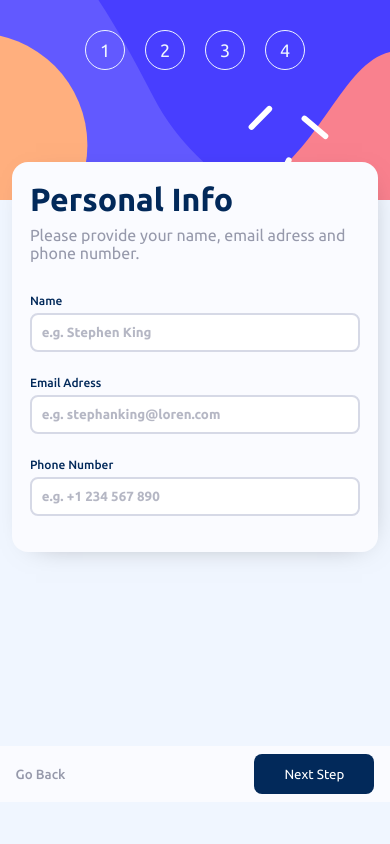
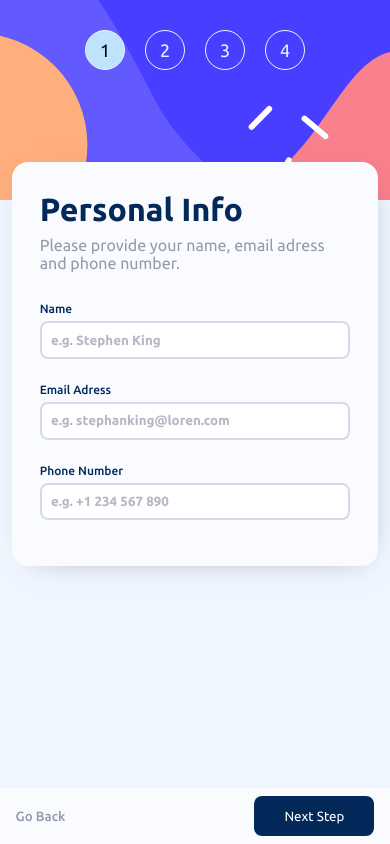
Before and after one commit to 484Irgang/Multi-steps-form, a Vue app: page / in a window 390 px wide. Built offline with nearby package versions, Linux system fonts and the light colour scheme.

Commit message:
finalizei o step de informação pessoal e iniciando o step 2, apenas fazendo algumas alterações primeiro antes de prosseguir

```diff
--- a/src/components/ButtonNext.vue
+++ b/src/components/ButtonNext.vue
@@ -1,8 +1,27 @@
-<script></script>
+<script>
+    export default {
+        data(){
+            return{
+                indexButton: 0
+            }
+        },
+        props: {
+            clicked: Number
+        },
+        emits: ['responseClick'],
+        methods: {
+            clickedNext(){
+                this.indexButton = this.clicked;
+                this.indexButton++
+                this.$emit('responseClick', this.indexButton);
+            }
+        }
+    }
+</script>
 
 <template>
     <div class="container-button">
-        <button>Next Step</button>
+        <button @click="clickedNext">Next Step</button>
         <button>Go Back</button>
     </div>
 </template>
@@ -53,7 +72,7 @@
         padding: 2% 4%;
         background-color: hsl(231, 100%, 99%);
         position: absolute;
-        bottom: 5%;
+        bottom: 0;
     }
 }
 </style>
--- a/src/components/MultiStepsForm.vue
+++ b/src/components/MultiStepsForm.vue
@@ -1,8 +1,19 @@
 <script>
 import PersonalInfo from './PersonalInfo.vue'
+import SelectPlan from './SelectPlan.vue'
 
 export default{
-    components: {PersonalInfo}
+    data(){
+        return {
+            stepIndex : 0
+        }
+    },
+    components: {PersonalInfo,SelectPlan},
+    methods: {
+        checarSteps(e){
+            this.stepIndex = e[0];
+        }
+    }
 }
 </script>
 
@@ -11,24 +22,26 @@ export default{
         <div class="box-steps">
             <ul>
                 <li class="step step-1">
-                    <span>1</span>
+                    <span :class="{selected : stepIndex == 0}">1</span>
                     <p><span>step 1</span><br/>Personal info</p>
                 </li>
                 <li class="step step-2">
-                    <span>2</span>
+                    <span :class="{selected : stepIndex == 1}">2</span>
                     <p><span>step 2</span><br/>select plan</p>
                 </li>
                 <li class="step step-3">
-                    <span>3</span>
+                    <span :class="{selected : stepIndex == 2}">3</span>
                     <p><span>step 3</span><br/>add-ons</p>
                 </li>
                 <li class="step step-4">
-                    <span>4</span>
+                    <span :class="{selected : stepIndex == 3}">4</span>
                     <p><span>step 4</span><br/>summary</p>
                 </li>
             </ul>
         </div>
-        <PersonalInfo/>
+        <div class="container-form">
+            <PersonalInfo v-show="stepIndex == 0" @alterarSteps = "(e) => checarSteps(e)"/>
+        </div>
     </div>
 </template>
 
@@ -68,6 +81,10 @@ export default{
         align-items: center;
         font-size: 18px;
     }
+    .step .selected{
+        background-color:hsl(206, 94%, 87%);
+        color: black;
+    }
     .step > p{
         /* background-color: blue; */
         min-width: 160px;
@@ -79,7 +96,14 @@ export default{
         font-size: 10px;
         display: inline-block;
         margin: 4px 0;
-        color: #cccccc;
+        color: #a3a3a3;
+    }
+    .container-form{
+        padding: 4%;
+        width: 70%;
+        height: 100%;
+        display: flex;
+        justify-content: center;
     }
 
     @media screen and (max-width: 768px){
@@ -106,5 +130,14 @@ export default{
         .step > p{
             display: none;
         }
+        .container-form{
+            width: 100%;
+            height: fit-content;
+            z-index: 2;
+            background-color: hsl(231, 100%, 99%);
+            border-radius: 16px;
+            box-shadow: 4px 6px 30px -20px rgb(0 0 0 / 50%);
+            margin-top: 10%;
+    }
     }
 </style>
--- a/src/components/PersonalInfo.vue
+++ b/src/components/PersonalInfo.vue
@@ -2,7 +2,53 @@
     import ButtonNext from './ButtonNext.vue'
 
     export default{
-        components: {ButtonNext}
+        components: {ButtonNext},
+        data() {
+            return {
+                buttonClicked: 0
+            }
+        },
+        methods: {
+            returnedButtonClick(e){
+                if(e > this.buttonClicked){
+                    let validation = true;
+                    const dados = document.querySelectorAll(".form-personal-info input[type=text]");
+                    for(var i=0;i<dados.length;i++){
+                        dados[i].style.border = "2px solid #02295a";
+                        dados[i].parentNode.children[1].innerHTML = '';
+                    }
+
+                    const checkName = dados[0].value.match(/^[A-Z]{1}[a-z]{1,}[ ]{1}[A-Za-z]{1,}/g);
+                    if(checkName == null){
+                        dados[0].style.border = "2px solid hsl(354, 84%, 57%)";
+                        dados[0].parentNode.children[1].innerText = "This field is invalid";
+                        validation = false;
+                    }
+
+                    const checkEmail = dados[1].value.match(/^[A-Za-z0-9._-]{1,}[@]{1}[A-Za-z]{1,}[.]{1}[a-z]{1,}/g);
+                    if(checkEmail == null){
+                        dados[1].style.border = "2px solid hsl(354, 84%, 57%)";
+                        dados[1].parentNode.children[1].innerText = "This field is invalid";
+                        validation = false;
+                    }
+
+                    const checkNumber = dados[2].value.match(/^[+]{1}[0-9]{12,12}/);
+                    if(checkNumber == null || dados[2].value.length > 16){
+                        dados[2].style.border = "2px solid hsl(354, 84%, 57%)";
+                        dados[2].parentNode.children[1].innerText = "This field is invalid";
+                        validation = false;
+                    }
+
+
+                    validation? this.alterarSteps(dados) : console.log("Erro");
+                }
+            },
+            alterarSteps(dados){
+                this.buttonClicked++;
+                this.$emit('alterarSteps', [this.buttonClicked]);
+            }
+        },
+        emits: ['alterarSteps']
     }
 </script>
 
@@ -13,20 +59,29 @@
             <p>Please provide your name, email adress and phone number.</p>
         </div>
         <div class="form-personal-info">
+            <div>
                 <p>Name</p>
+                <span></span>
                 <input type="text" id="name" placeholder="e.g. Stephen King"/>
+            </div>
+            <div>
                 <p>Email Adress</p>
+                <span></span>
                 <input type="text" id="email" placeholder="e.g. stephanking@loren.com"/>
+            </div>
+            <div>
                 <p>Phone Number</p>
+                <span></span>
                 <input type="text" id="number" placeholder="e.g. +1 234 567 890"/>
             </div>
-        <ButtonNext/>
+        </div>
+        <ButtonNext @responseClick="(e) => returnedButtonClick(e)" :clicked="buttonClicked"/>
     </div>
 </template>
 
 <style scoped>
     .container-personal-info{
-        width: 70%;
+        width: 100%;
         height: 100%;
         display: flex;
         flex-direction: column;
@@ -50,42 +105,49 @@
         width: 100%;
         max-width: 450px;
     }
-    .form-personal-info > p{
+    .form-personal-info > div{
+        width: 100%;
+        margin-bottom: 18px;
+        display: flex;
+        flex-wrap: wrap;
+    }
+    .form-personal-info > div > p{
         color: #02295a;
         margin: 6px 0;
         font-size: 12px;
         font-weight: 500;
+        display: inline-block;
     }
-    .form-personal-info > input[type=text]{
+    .form-personal-info > div > input[type=text]{
         width: 100%;
         padding: 3%;
         border-radius: 8px;
         border: 2px solid rgb(214, 217, 230);
-        margin-bottom: 18px;
         cursor: pointer;
         font-weight: 700;
         font-family: Ubuntu;
         color: #02244d;
     }
-    .form-personal-info > input[type=text]:focus{
+    .form-personal-info > div > input[type=text]:focus{
         border: 2px solid #02295a;
         outline: none;
     }
-    .form-personal-info > input[type=text]::placeholder{
+    .form-personal-info > div > input[type=text]::placeholder{
         font-weight: 600;
         color: rgba(150, 153, 171, 0.7);
+    }
+    .form-personal-info > div > span{
+        font-size: 12px;
+        align-self: center;
+        margin-left: auto;
+        font-weight: 500;
+        font-family: Ubuntu;
+        color: hsl(354, 84%, 57%);
     }
 
     @media screen and (max-width: 768px){
         .container-personal-info{
-            width: 100%;
-            height: fit-content;
-            z-index: 2;
-            background-color: hsl(231, 100%, 99%);
-            border-radius: 16px;
-            box-shadow: 4px 6px 30px -20px rgb(0 0 0 / 50%);
-            padding: 5%;
-            margin-top: 10%;
+            padding: 4%;
         }
         .form-personal-info{
             margin-top: 8%;
--- /dev/null
+++ b/src/components/SelectPlan.vue
@@ -0,0 +1,7 @@
+<script></script>
+
+<template>
+    <h1>Vamos começar</h1>
+</template>
+
+<style scoped ></style>
```
Lines whose indentation alone changed are shown as unchanged.
